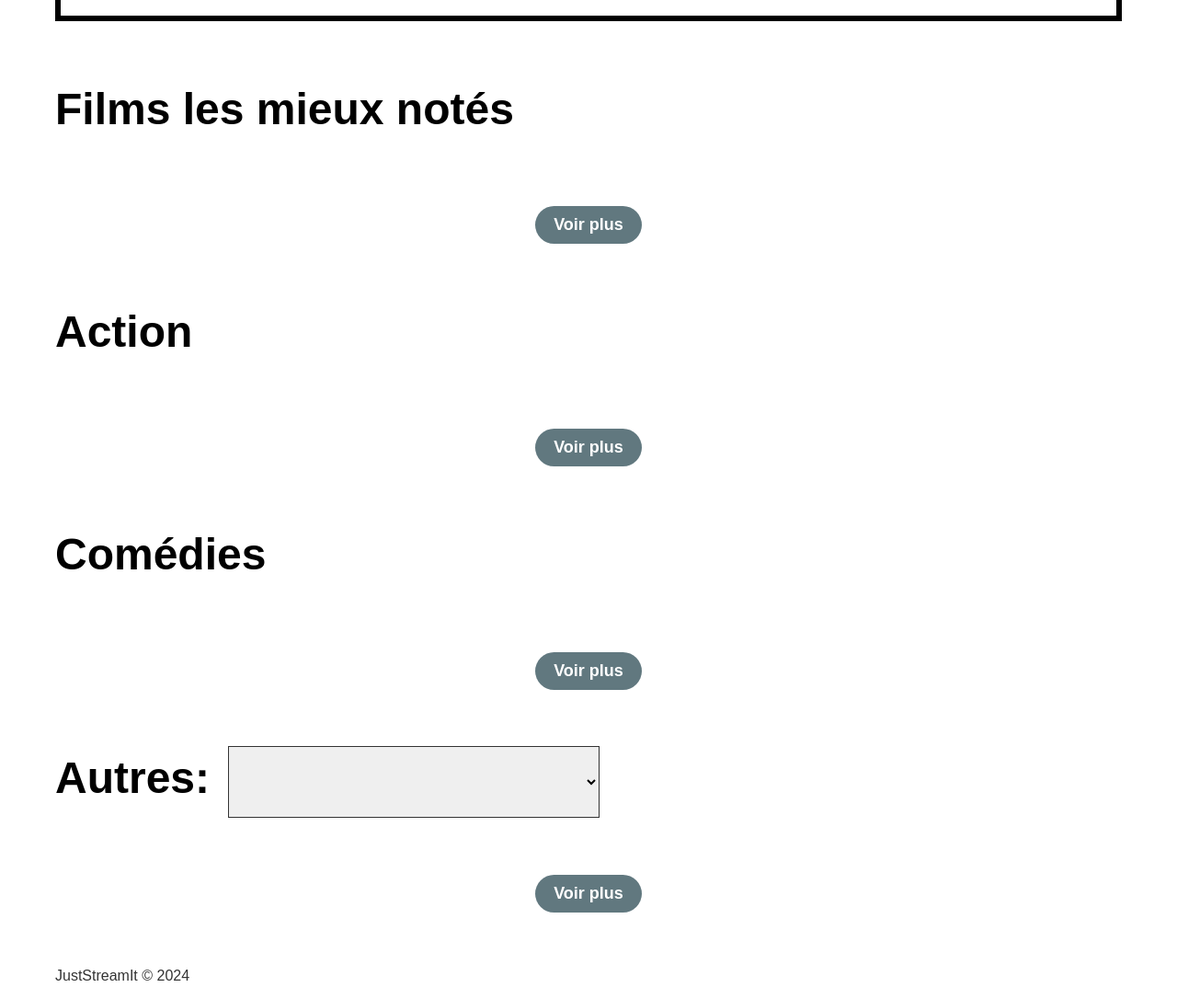
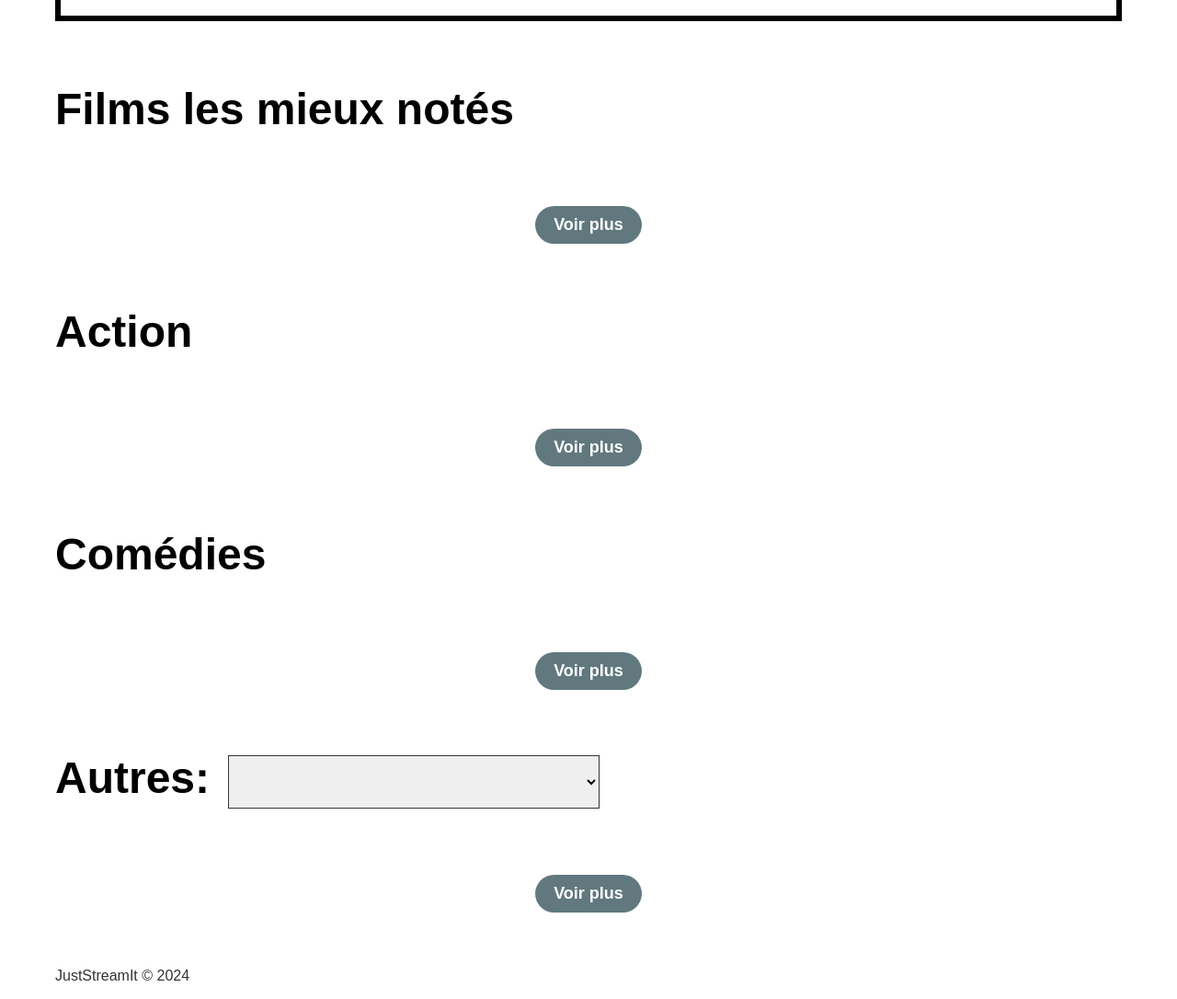
Before and after one commit to VincentDesmouceaux/projet6, a website: page index.html in a window 1280 px wide. Shown: the part 754-1840 px from the top of the page at 92% size. Drawn offline with Linux system fonts and the light colour scheme; no server answers.

Commit message:
mise a jour mentorat

```diff
--- a/scss/app.scss
+++ b/scss/app.scss
@@ -290,7 +290,7 @@ section {
 
 #category-select {
   width: 404px;
-  height: 78.43px;
+  height: 58.43px;
   margin: 0 10px;
   padding: 5px;
   border: 1px solid $primary-color;
```
Also changed, not shown: css/app.css, 1 other file.
